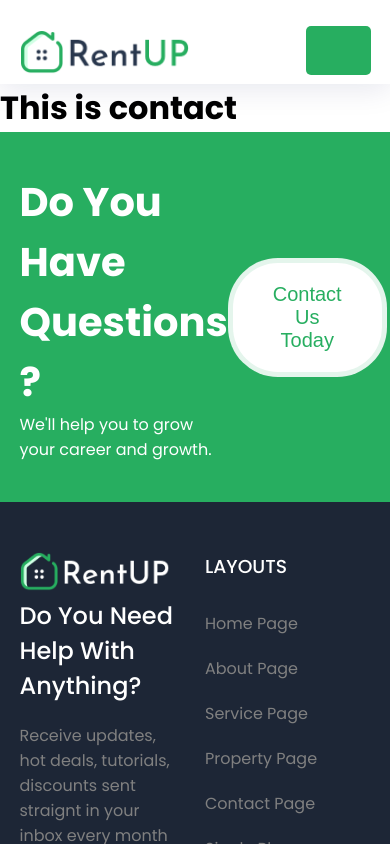
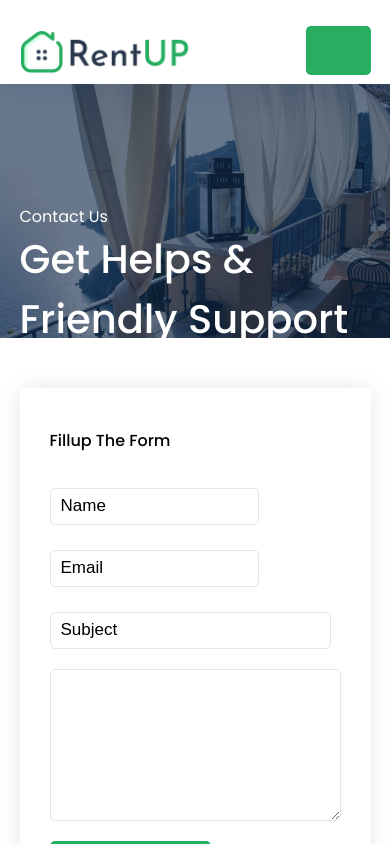
Before and after one commit to RupsanaAkter/real-estate, a React (Create React App) app: page /contact in a window 390 px wide. Shown: the top 844 px of the page. Built offline with nearby package versions, Linux system fonts and the light colour scheme.

Commit message:
added update all

```diff
--- /dev/null
+++ b/src/pages/Contact/Contact/Contact.css
@@ -0,0 +1,28 @@
+.contact form div {
+    display: flex;
+  }
+  .contact textarea {
+    border: 1px solid rgba(0, 0, 0, 0.1);
+    width: 100%;
+    border-radius: 5px;
+    margin-bottom: 20px;
+  }
+  .contact input {
+    margin-bottom: 20px;
+    margin-right: 10px;
+  }
+  .contact form {
+    padding: 30px;
+  }
+  @media screen and (max-width: 768px) {
+    .contact h4 {
+      width: 100%;
+      margin-bottom: 30px;
+    }
+    .contact form div {
+      flex-direction: column;
+    }
+    .contact input {
+      width: 100%;
+    }
+  }
--- a/src/pages/Contact/Contact/Contact.js
+++ b/src/pages/Contact/Contact/Contact.js
@@ -1,9 +1,25 @@
 import React from 'react';
-
+import Back from '../../Shared/Back/Back';
+import img from "../../../assets/images/pricing (1).jpg"
+import './Contact.css'
 const Contact = () => {
     return (
         <div>
-            <h1>This is contact</h1>
+           <section className='contact mb'>
+        <Back name='Contact Us' title='Get Helps & Friendly Support' cover={img} />
+        <div className='container'>
+          <form className='shadow'>
+            <h4>Fillup The Form</h4> <br />
+            <div>
+              <input type='text' placeholder='Name' />
+              <input type='text' placeholder='Email' />
+            </div>
+            <input type='text' placeholder='Subject' />
+            <textarea cols='30' rows='10'></textarea>
+            <button>Submit Request</button>
+          </form>
+        </div>
+      </section>
         </div>
     );
 };
--- a/src/pages/Pricing/Pricing/Pricing.js
+++ b/src/pages/Pricing/Pricing/Pricing.js
@@ -1,9 +1,16 @@
 import React from 'react';
-
+import Back from '../../Shared/Back/Back';
+import PriceCard from '../../Home/Price/PriceCard';
+import img from "../../../assets/images/pricing (1).jpg"
 const Pricing = () => {
     return (
         <div>
-            <h1>This is pricing</h1>
+             <section className='pricing mb'>
+        <Back name='30 days money back guarantee' title='No Extra Fees. Friendly Support' cover={img} />
+        <div className='price container'>
+          <PriceCard />
+        </div>
+      </section>
         </div>
     );
 };
--- a/src/pages/Services/Services/Services.js
+++ b/src/pages/Services/Services/Services.js
@@ -1,9 +1,16 @@
 import React from 'react';
-
+import Back from '../../Shared/Back/Back';
+import img from '../../../assets/images/services (1).jpg'
+import FeaturedCard from '../../Home/Featured/FeaturedCard';
 const Services = () => {
     return (
         <div>
-            <h1>This is Services</h1>
+            <section className='services mb'>
+        <Back name='Services' title='Services -All Services' cover={img} />
+        <div className='featured container'>
+          <FeaturedCard />
+        </div>
+      </section>
         </div>
     );
 };
```
